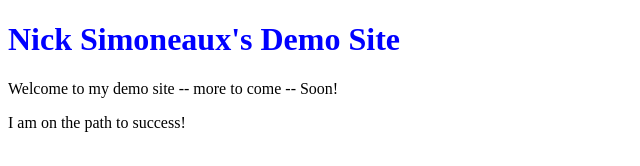
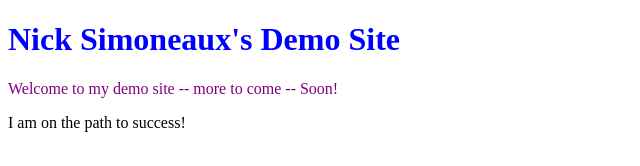
Before and after one commit to nsimoneaux/CMIN216demo, a plain HTML site: page index.html in a window 1280 px wide. Shown: the whole page, without its empty margins (0-640 px from the left). Drawn offline with Linux system fonts and the light colour scheme.

Commit message:
added jazzy class

```diff
--- a/index.html
+++ b/index.html
@@ -6,7 +6,7 @@
   </head>
   <body>
     <h1>Nick Simoneaux's Demo Site</h1>
-    <p>Welcome to my demo site -- more to come -- Soon!</p>
+    <p class="jazzy">Welcome to my demo site -- more to come -- Soon!</p>
     <p>I am on the path to success!</p>
     </body>
 </html>
--- a/style.css
+++ b/style.css
@@ -1,3 +1,7 @@
 h1{
   color:blue;
 }
+
+.jazzy{
+  color:purple;
+}
```
